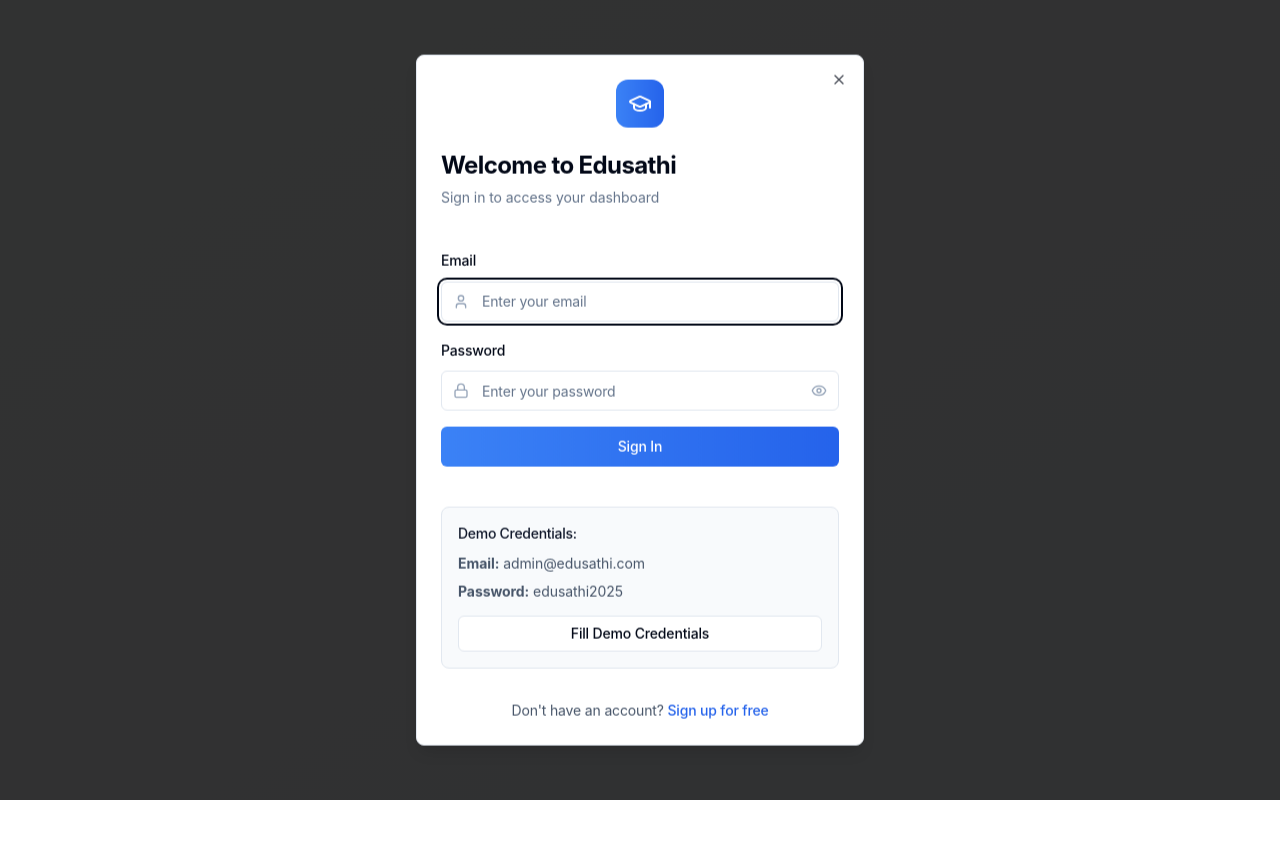
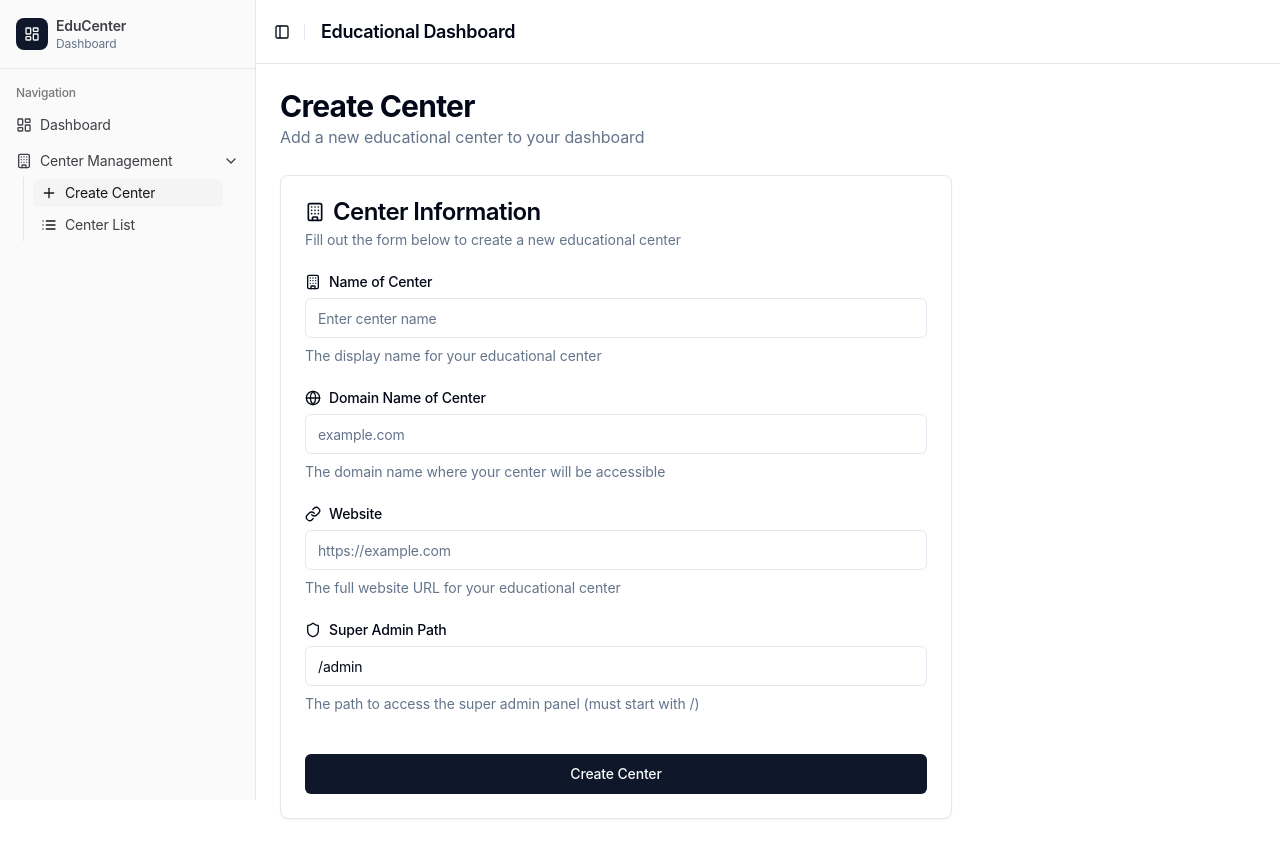
Before and after one commit to sayantan180/Edusathi-project, a React (Vite) app: page /dashboard/centers/create in a window 1280 px wide. Before the commit the page ends 800 px from the top, so only its background shows below. Built offline with nearby package versions, Linux system fonts and the light colour scheme; sample sign-in values are in the browser's storage.

Commit message:
Update ProtectedRoute to redirect to login page
cgen-fcaeaf3182d042139206046bb1cfd042

```diff
--- a/client/components/ProtectedRoute.tsx
+++ b/client/components/ProtectedRoute.tsx
@@ -1,6 +1,5 @@
 import { useEffect, useState } from 'react';
 import { Navigate } from 'react-router-dom';
-import { LoginModal } from './LoginModal';
 
 interface ProtectedRouteProps {
   children: React.ReactNode;
@@ -8,30 +7,12 @@ interface ProtectedRouteProps {
 
 export function ProtectedRoute({ children }: ProtectedRouteProps) {
   const [isAuthenticated, setIsAuthenticated] = useState<boolean | null>(null);
-  const [showLoginModal, setShowLoginModal] = useState(false);
 
   useEffect(() => {
     // Check if user is logged in
-    const isLoggedIn = localStorage.getItem('edusathi_logged_in') === 'true';
+    const isLoggedIn = localStorage.getItem('isLoggedIn') === 'true';
     setIsAuthenticated(isLoggedIn);
-
-    if (!isLoggedIn) {
-      setShowLoginModal(true);
-    }
   }, []);
-
-  const handleLoginSuccess = () => {
-    setIsAuthenticated(true);
-    setShowLoginModal(false);
-  };
-
-  const handleLoginModalChange = (open: boolean) => {
-    setShowLoginModal(open);
-    if (!open && !isAuthenticated) {
-      // If modal is closed but user is not authenticated, redirect to home
-      window.location.href = '/';
-    }
-  };
 
   if (isAuthenticated === null) {
     // Loading state
@@ -46,30 +27,7 @@ export function ProtectedRoute({ children }: ProtectedRouteProps) {
   }
 
   if (!isAuthenticated) {
-    return (
-      <>
-        <div className="min-h-screen flex items-center justify-center bg-gradient-to-br from-slate-50 to-slate-100">
-          <div className="text-center">
-            <h1 className="text-2xl font-semibold text-slate-800 mb-4">
-              Authentication Required
-            </h1>
-            <p className="text-slate-600 mb-6">
-              Please log in to access the dashboard
-            </p>
-            <button
-              onClick={() => setShowLoginModal(true)}
-              className="bg-blue-600 text-white px-6 py-2 rounded-lg hover:bg-blue-700 transition-colors"
-            >
-              Login
-            </button>
-          </div>
-        </div>
-        <LoginModal
-          open={showLoginModal}
-          onOpenChange={handleLoginModalChange}
-        />
-      </>
-    );
+    return <Navigate to="/login" replace />;
   }
 
   return <>{children}</>;
```
